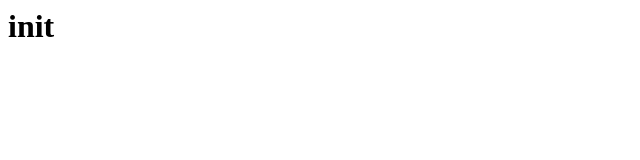
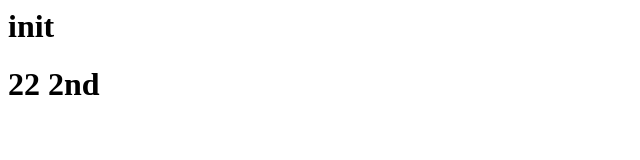
Before and after one commit to jinguh/git_t1, a plain HTML site: page index.html in a window 1280 px wide. Shown: the whole page, without its empty margins (0-640 px from the left). Drawn offline with Linux system fonts and the light colour scheme.

Commit message:
22 状況確認

```diff
--- a/index.html
+++ b/index.html
@@ -1 +1,2 @@
 <h1>init</h1>
+<h1>22 2nd</h1>
```
